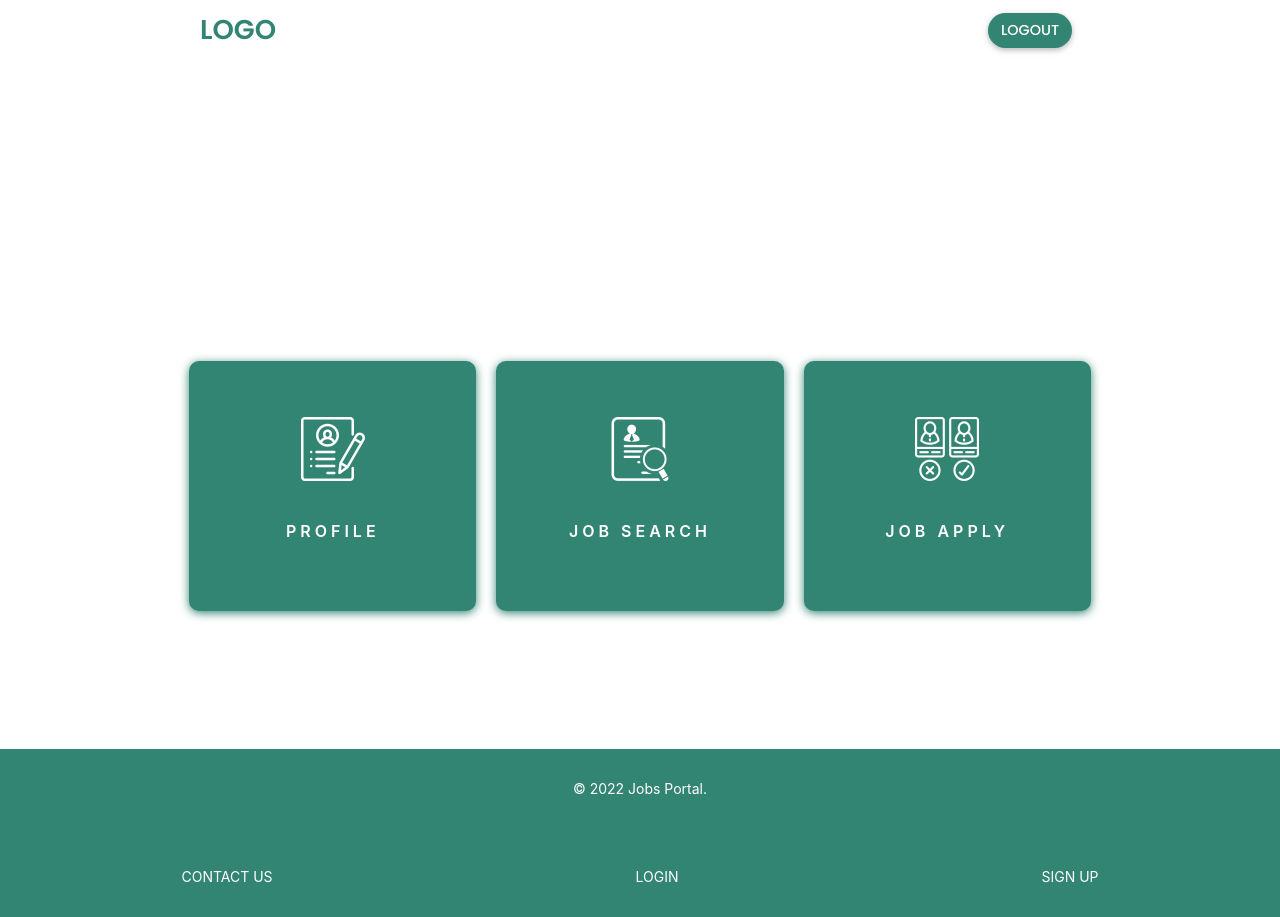
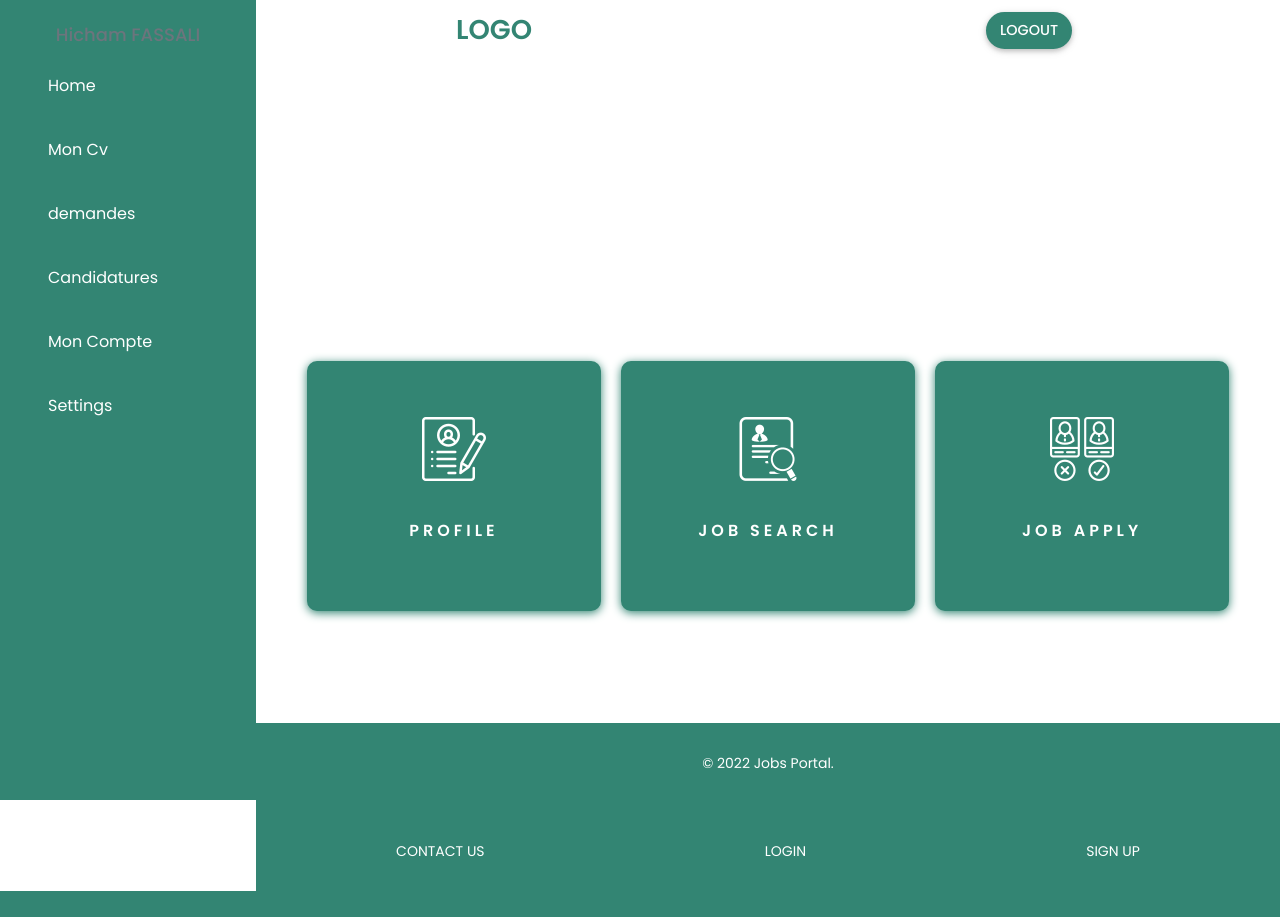
Before and after one commit to oussama7chaouki/siterecrutement, a PHP site: page /profil.php in a window 1280 px wide. After the commit the page ends 891 px from the top, so only its background shows below. Run offline with PHP 8.4, Linux system fonts and the light colour scheme; the visitor is signed in with stand-in values (Sample User, id 1); some libraries are stand-ins or nearby versions.

Commit message:
adding sidebar

```diff
--- /dev/null
+++ b/avatarapi.js
@@ -0,0 +1,6 @@
+let avatarId = document.getElementById("name").innerText
+let svvg=document.getElementById("avatarapi");
+fetch('https://api.multiavatar.com/'
++JSON.stringify("oussama chaouki"))
+  .then(res => res.text())
+  .then(svg => svvg.innerHTML =svg)
--- a/jobapply/index.PHP
+++ b/jobapply/index.PHP
@@ -17,7 +17,9 @@ session_start();
 </head>
 <body>
 <header>
-
+<?php
+include'../sidebar.php'
+?>
 <a href="#" class="logo">LOGO</a>
 <nav class="nav">
 <li class="nav-item">
--- a/profil.php
+++ b/profil.php
@@ -1,14 +1,15 @@
-
 <?php
 
 session_start();
-if(!isset($_SESSION['username'])){header("location:login.php");
+if (!isset($_SESSION['username'])) {
+   header("location:login.php");
 }
 
 
 ?>
 <!DOCTYPE html>
 <html lang="en">
+
 <head>
    <meta charset="UTF-8">
    <meta http-equiv="X-UA-Compatible" content="IE=edge">
@@ -23,16 +24,23 @@ if(!isset($_SESSION['username'])){header("location:login.php");
    <script src="http://cdnjs.cloudflare.com/ajax/libs/gsap/1.18.0/TweenMax.min.js"></script>
    <!-- <link href="https://cdn.jsdelivr.net/npm/bootstrap@5.3.0-alpha1/dist/css/bootstrap.min.css" rel="stylesheet" integrity="sha384-GLhlTQ8iRABdZLl6O3oVMWSktQOp6b7In1Zl3/Jr59b6EGGoI1aFkw7cmDA6j6gD" crossorigin="anonymous"> -->
 
+   <!-- <link rel="stylesheet" href="sidebar.css"> -->
 </head>
+
 <body>
+ <?php
+  include 'sidebar.php';
+  ?>
+<section>
    <header>
 
 <a href="#" class="logo">LOGO</a>
 <nav class="nav">
    <li class="nav-item">
-    <!-- <a href=""> <?php // echo 'hello ' .$_SESSION['username']; ?></a> -->
+      <!-- <a href=""> <?php // echo 'hello ' .$_SESSION['username'];
+                        ?></a> -->
       <a href="logout.php">
-              <button  type="button" class="btn btn-rounded mx-2 ripple-surface" style="background-color: #338573; color: white">LOGOUT</button>
+         <button type="button" class="btn btn-rounded mx-2 ripple-surface" style="background-color: #338573; color: white">LOGOUT</button>
       </a>
    </li>
 
@@ -42,7 +50,7 @@ if(!isset($_SESSION['username'])){header("location:login.php");
    <div class="center">
       <div class="slider__wrapper">
          <span class="slider"></span>
-		<span class="slider__text">WELCOME<span class="hicham"> <?php echo $_SESSION['username']; ?></span></span>
+         <span class="slider__text">WELCOME</span>
       </div>
    </div>
    <div class="content">
@@ -90,7 +98,9 @@ if(!isset($_SESSION['username'])){header("location:login.php");
 
 
 
+   </footer>
+   </section>
 
-</footer>
 </body>
+
 </html>
--- a/rd/candida.php
+++ b/rd/candida.php
@@ -33,6 +33,10 @@
     <!-- INPUT -->
 </head>
 <body>
+<?php
+include'../sidebar.php'
+?>
+<section>
 <header>
 
 <a href="#" class="logo">LOGO</a>
@@ -140,7 +144,7 @@
         </div>
     </div>
 </div>
-
+</section>
 <script src="https://code.jquery.com/jquery-3.6.0.min.js"></script>
     <script src="https://cdn.jsdelivr.net/npm/bootstrap@5.1.3/dist/js/bootstrap.bundle.min.js"></script>
     <script src="//cdn.jsdelivr.net/npm/alertifyjs@1.13.1/build/alertify.min.js"></script>
--- /dev/null
+++ b/sidebar.css
@@ -0,0 +1,170 @@
+@import url('https://fonts.googleapis.com/css2?family=Poppins:ital,wght@0,100;0,200;0,300;0,400;0,500;0,600;0,700;0,800;0,900;1,100;1,200;1,300;1,400;1,500;1,600;1,700;1,800;1,900&display=swap');
+
+
+
+*{
+    margin: 0;
+    padding: 0;
+    box-sizing: border-box;
+    font-family:'Poppins',sans-serif;
+
+
+}
+.header{
+/* clamp(max-content, 20%,250PX) */
+
+    width: 20%    ;
+    height: 100%;
+    background-color: white;
+}
+.side-nav{
+
+    width: 20%;
+    height: 100%;
+    background: #338573;
+    position: fixed;
+    top: 0;
+    left: 0;
+    padding: 20px min(30px, 10%);
+}
+/* .logo1{
+    display: block;
+    margin-bottom: 130px;
+}
+.logo1-img{
+    width: 150px;
+} */
+.nav-links{
+
+list-style: none;
+position: relative;
+
+}
+.nav-links li{
+
+padding: 10px 0;
+
+}
+.nav-links li a{
+
+    color: #fff;
+    text-decoration: none;
+    padding: 10px 14px;
+    display: flex;
+    align-items: center;
+
+
+
+}
+.nav-links li a i{
+
+font-size: 22px;
+margin-right: 20px;
+
+}
+.active{
+
+background: #fff;
+width: 100%;
+height: 47px;
+position: absolute;
+left: 0;
+top: 2.6%;
+z-index: -1;
+border-radius: 6px;
+box-shadow: 0 5px 10px rgba(255, 255, 255, 0.4);
+transition: top 0.5s;
+display: none;
+}
+.nav-links li:hover  a{
+    color: #338573;
+    transition: 0.3s;
+}
+.nav-links li:hover ~ .active{
+
+display: block;
+
+
+}
+.nav-links li:nth-child(1):hover ~ .active{
+    top: 2.6%;
+}
+.nav-links li:nth-child(2):hover ~ .active{
+    top: 19.2%;
+}
+.nav-links li:nth-child(3):hover ~ .active{
+    top: 35.8%;
+}
+.nav-links li:nth-child(4):hover ~ .active{
+    top: 52.4%;
+}
+.nav-links li:nth-child(5):hover ~ .active{
+    top: 69%;
+}
+.nav-links li:nth-child(6):hover ~ .active{
+    top: 85.6%;
+}
+
+.container{
+
+  width:90%!important;
+  /* position: relative;
+  top: 100px;
+  left: 40px; */
+
+
+}
+/* .container form{
+
+height: 830px;
+position: relative;
+bottom: 40px;
+
+
+
+
+} */
+.mb-1{
+
+ margin-top: 50px;
+
+}
+.blue-line {
+    border-color: blue;
+  }
+  .green-line {
+    position: relative;
+  }
+
+
+  .green-line::before {
+    content: "";
+    position: absolute;
+    top: -4.8%;
+    left: 2.1%;
+    width: 96%;
+    height: 4px;
+    background-color: green;
+  }
+  .text-muted{
+
+  font-size: 18px;
+
+  }
+  .btn{
+    background-color: #338573!important;
+    border:2px solid #338573!important
+     ;
+  }
+section{
+
+    margin-left:20%;
+}
+@media only screen and (max-width: 600px)  {
+    .side-nav{
+        display: none;
+    }
+    section{
+        margin-left: 0;
+    }
+}
--- /dev/null
+++ b/sidebar.php
@@ -0,0 +1,25 @@
+
+<head>
+  <!-- <link rel="stylesheet" href="https://cdn.jsdelivr.net/npm/bootstrap@5.0.0/dist/css/bootstrap.min.css"> -->
+  <link rel="stylesheet" href="<?php echo "/".basename(dirname(__FILE__))."/sidebar.css" ?>">
+</head>
+<div class="header">
+      <div class="side-nav">
+         <div class="dropdown profile-element" >
+            <div class="profile-img-container avatar-view" id="avatarapi"></div>
+            <div class="clear m-t-sm">
+               <h4 style="margin-top: 4px;" class="text-center text-muted" id="name">Hicham FASSALI</h4>
+            </div>
+         </div>
+         <ul class="nav-links" style="margin-left: -16px;">
+            <li> <a href="#"><i class="fa-solid fa-house"></i><span>Home</span></a></li>
+            <li> <a href="#"><i class="fa fa-briefcase"></i><span>Mon Cv</span></a></li>
+            <li> <a href="#"><i class="fa fa-bullhorn"></i><span>demandes</span></a></li>
+            <li> <a href="#"><i class="fa fa-thumb-tack"></i><span>Candidatures</span></a></li>
+            <li> <a href="#"><i class="fa fa-user-circle"></i><span>Mon Compte</span></a></li>
+            <li> <a href="#"><i class="fa-solid fa-gear"></i><span>Settings</span></a></li>
+            <div class="active"></div>
+         </ul>
+      </div>
+   </div>
+<script src="<?php echo "/".basename(dirname(__FILE__))."/avatarapi.js" ?>"></script>
```
Also changed, not shown: crud/student.php (+7 -1 lines), 1 other file. Lines whose indentation alone changed are shown as unchanged.
